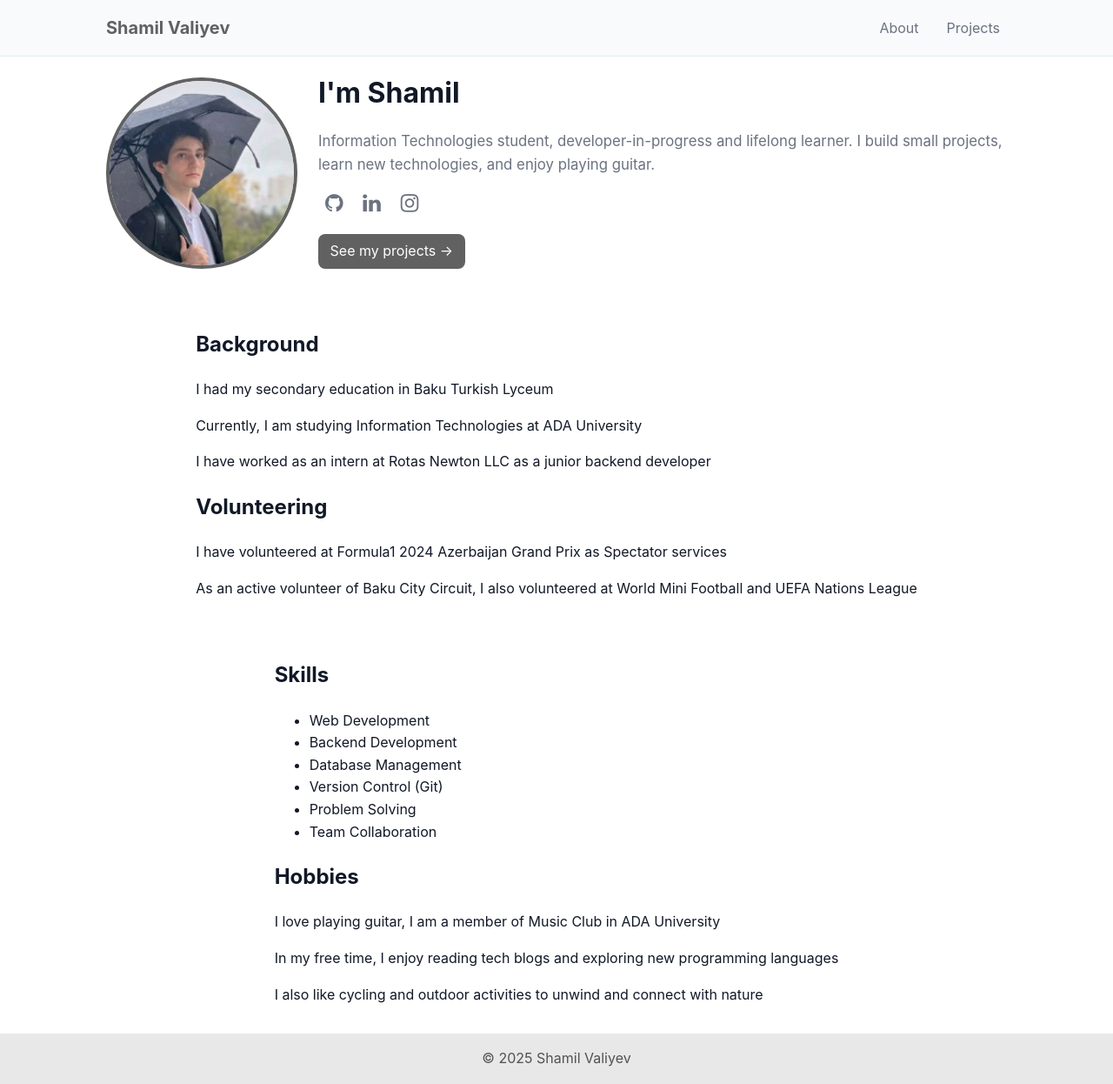
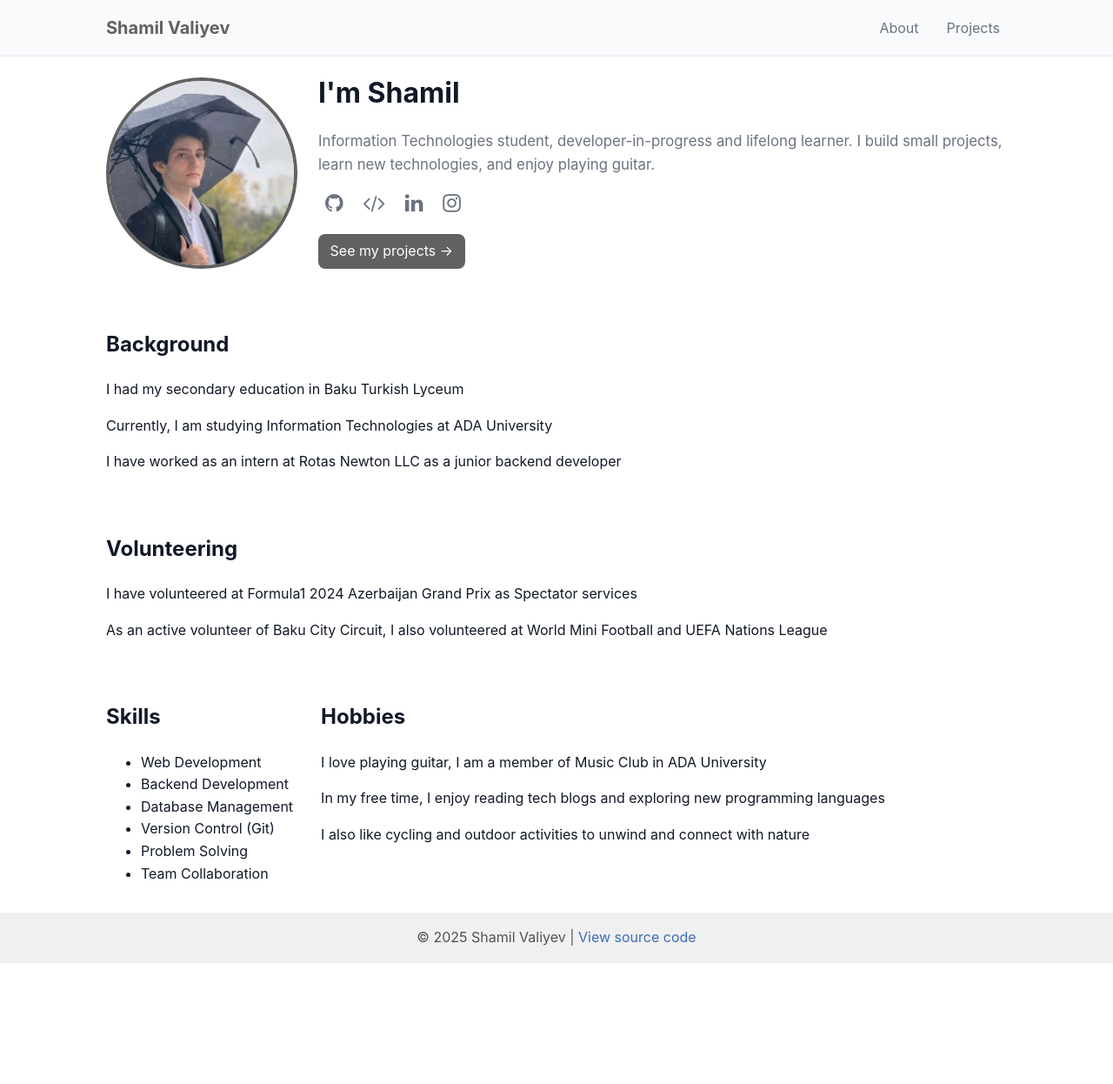
Before and after one commit to TheShamil35/theshamil35.github.io, a Jekyll site: the page built from about.html, in a window 1280 px wide and 1246 px high. Shown: the whole window at 87% size. Built offline with Jekyll 4.4.1, drawn with Linux system fonts in a browser that asks for light colours.

```diff
--- a/_includes/footer.html
+++ b/_includes/footer.html
@@ -4,7 +4,7 @@
 
     </div>
     <div class="footer-credit">
-      <p>&copy; {{ site.time | date: '%Y' }} {{ site.title }}</p>
+      <p>&copy; {{ site.time | date: '%Y' }} {{ site.title }} | <a class="view-source" href="{{ site.github | default: 'https://github.com/theshamil35/theshamil35.github.io' }}" target="_blank" rel="noopener">View source code</a></p>
     </div>
     <div class="links">
 
--- a/about.html
+++ b/about.html
@@ -3,7 +3,7 @@
 title: About
 permalink: /about/
 ---
-
+<div clas="aboutsite-body">
 	<section class="about-hero wrapper">
 		<div class="about-grid">
 			<div class="about-photo">
@@ -11,12 +11,18 @@
 			</div>
 			<div class="about-intro">
 				<h1>I'm Shamil</h1>
-			<p class="lead">Information Technologies student, developer-in-progress and lifelong learner. I build small projects, learn new technologies, and enjoy playing guitar.</p>
+				<p class="lead">Information Technologies student, developer-in-progress and lifelong learner. I build
+					small projects, learn new technologies, and enjoy playing guitar.</p>
 
 				<div class="social-links">
-				<a href="https://github.com/theshamil35" aria-label="GitHub"><i class="fa fa-github"></i></a>
-				<a href="https://www.linkedin.com/in/theshamil35" aria-label="LinkedIn"><i class="fa fa-linkedin"></i></a>
-				<a href="https://www.instagram.com/theshamil35" aria-label="Instagram"><i class="fa fa-instagram"></i></a>
+					<a href="https://github.com/theshamil35" target="_blank" rel="noopener noreferrer" title="GitHub"
+						aria-label="GitHub"><i class="fa fa-github"></i></a>
+					<a href="https://www.codecademy.com/profiles/theshamil35" target="_blank" rel="noopener noreferrer"
+						title="Codecademy" aria-label="Codecademy"><i class="fa fa-code"></i></a>
+					<a href="https://www.linkedin.com/in/theshamil35" target="_blank" rel="noopener noreferrer"
+						title="LinkedIn" aria-label="LinkedIn"><i class="fa fa-linkedin"></i></a>
+					<a href="https://www.instagram.com/theshamil35" target="_blank" rel="noopener noreferrer"
+						title="Instagram" aria-label="Instagram"><i class="fa fa-instagram"></i></a>
 				</div>
 
 				<p><a class="cta" href="/projects/">See my projects →</a></p>
@@ -34,7 +40,8 @@
 		<div class="about-section">
 			<h2>Volunteering</h2>
 			<p>I have volunteered at Formula1 2024 Azerbaijan Grand Prix as Spectator services</p>
-		<p>As an active volunteer of Baku City Circuit, I also volunteered at World Mini Football and UEFA Nations League</p>
+			<p>As an active volunteer of Baku City Circuit, I also volunteered at World Mini Football and UEFA Nations
+				League</p>
 		</div>
 
 	</section>
@@ -61,3 +68,4 @@
 		</div>
 
 	</section>
+</div>
--- a/assets/main.css
+++ b/assets/main.css
@@ -29,6 +29,7 @@
   --muted: #6b7280;
   --bg: #ffffff;
   --surface: #f8fafc;
+  --linktext: #3d6cb7;
 }
 
 * {
@@ -150,7 +151,7 @@
 
 /* Footer */
 .site-footer {
-  background: rgba(0, 0, 0, 0.09);
+  background: rgba(0, 0, 0, 0.06);
   color: #525252;
   padding: 0;
 }
@@ -166,9 +167,12 @@
   margin: 0;
   padding: 0;
 }
-
-.site-footer a {
-  color: #dbeafe;
+.footer-credit a {
+  text-decoration: none;
+  color: var(--linktext);
+}
+.footer-credit a:hover {
+  text-decoration: underline;
 }
 
 /* Utilities and small components */
@@ -190,6 +194,16 @@
 }
 
 /* About page */
+
+
+.about-body{
+  display: flex;
+  flex-direction: row;
+  flex-wrap: wrap;
+  gap: 2rem;
+}
+
+
 .about-grid {
   display: grid;
   grid-template-columns: 220px 1fr;
@@ -293,6 +307,10 @@
   border-radius: 8px;
 }
 
+.project-card:nth-of-type(even){
+  flex-direction: row-reverse;
+}
+
 .project-card {
   background: #fff;
   border: 1px solid #e6edf3;
@@ -362,8 +380,11 @@
   .project-card {
     padding: 1rem;
     flex-direction: column;
+  }
+  .project-card:nth-of-type(even){
+    flex-direction: column;
+  }
 
-  }
   .project-card img {
     width: 100%;
     height: auto;
```
Also changed, not shown: index.html (+6 -4 lines), projects.html (+10 -5 lines). Lines whose indentation alone changed are shown as unchanged.
